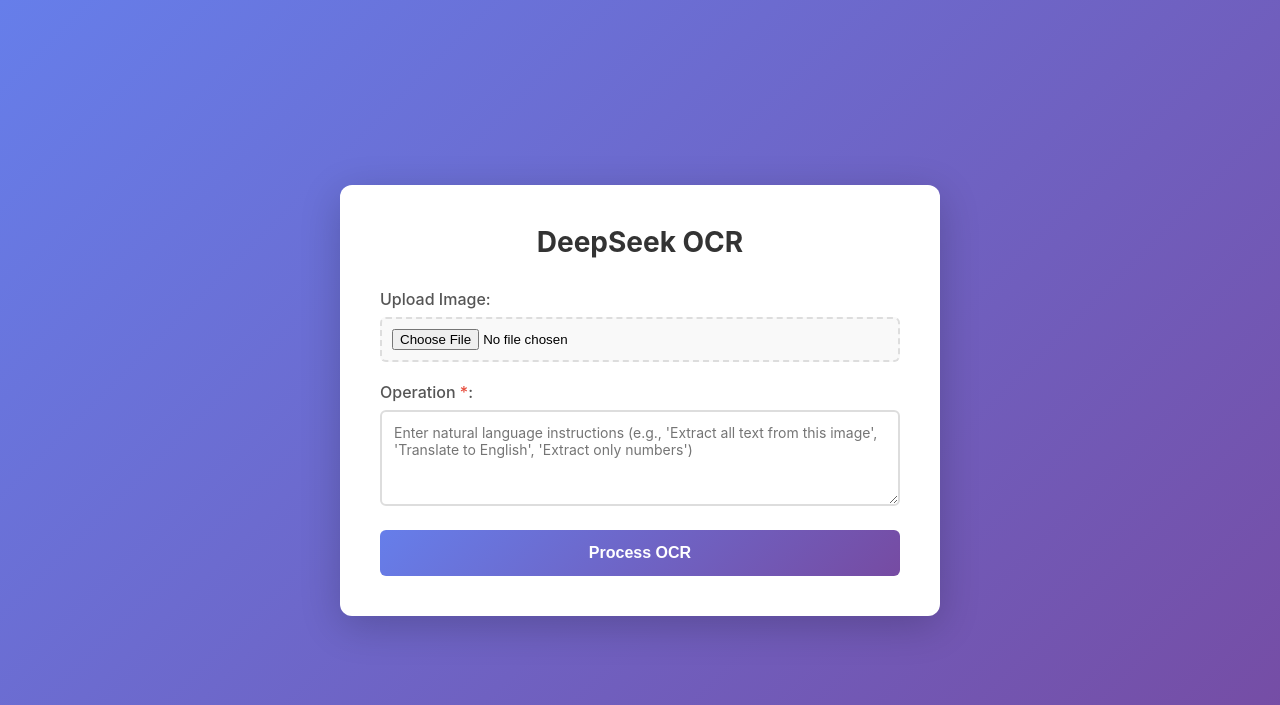
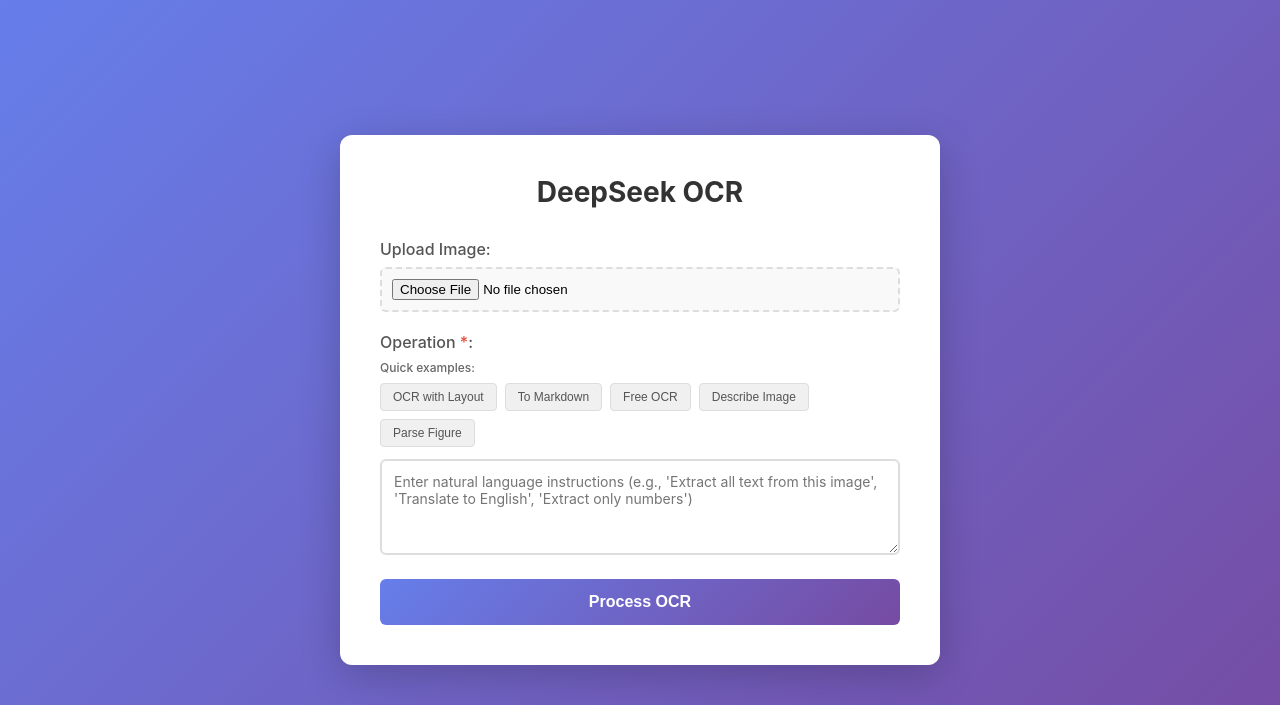
Before and after one commit to lalanikarim/deepseek-ocr, a FastAPI app: page / in a window 1280 px wide. Shown: the top 705 px of the page. Run offline with FastAPI, Linux system fonts and the light colour scheme; some libraries are stand-ins or nearby versions.

Commit message:
docs: add DeepSeek-OCR prompts section and UI examples
Signed-off-by: Karim Lalani <jimmy00784@gmail.com>

```diff
--- a/app/templates/index.html
+++ b/app/templates/index.html
@@ -179,6 +179,50 @@
         .loading.show {
             display: block;
         }
+
+        .examples-container {
+            margin-bottom: 12px;
+        }
+
+        .examples-label {
+            font-size: 12px;
+            color: #666;
+            margin-bottom: 8px;
+            font-weight: 500;
+        }
+
+        .examples-buttons {
+            display: flex;
+            flex-wrap: wrap;
+            gap: 8px;
+            margin-bottom: 8px;
+        }
+
+        .example-btn {
+            padding: 6px 12px;
+            background: #f0f0f0;
+            color: #555;
+            border: 1px solid #ddd;
+            border-radius: 4px;
+            font-size: 12px;
+            font-weight: 500;
+            cursor: pointer;
+            transition: all 0.2s;
+            width: auto;
+            flex: 0 0 auto;
+        }
+
+        .example-btn:hover {
+            background: linear-gradient(135deg, #667eea 0%, #764ba2 100%);
+            color: white;
+            border-color: #667eea;
+            transform: translateY(-1px);
+            box-shadow: 0 2px 8px rgba(102, 126, 234, 0.3);
+        }
+
+        .example-btn:active {
+            transform: translateY(0);
+        }
     </style>
 </head>
 <body>
@@ -192,6 +236,16 @@
 
             <div class="form-group">
                 <label for="operation">Operation <span style="color: #e74c3c;">*</span>:</label>
+                <div class="examples-container">
+                    <div class="examples-label">Quick examples:</div>
+                    <div class="examples-buttons">
+                        <button type="button" class="example-btn" data-prompt="<|grounding|>OCR this image.">OCR with Layout</button>
+                        <button type="button" class="example-btn" data-prompt="<|grounding|>Convert the document to markdown.">To Markdown</button>
+                        <button type="button" class="example-btn" data-prompt="Free OCR.">Free OCR</button>
+                        <button type="button" class="example-btn" data-prompt="Describe this image in detail.">Describe Image</button>
+                        <button type="button" class="example-btn" data-prompt="Parse the figure.">Parse Figure</button>
+                    </div>
+                </div>
                 <textarea
                     id="operation"
                     name="operation"
@@ -229,6 +283,17 @@
         const resultText = document.getElementById('resultText');
         const imageContainer = document.getElementById('imageContainer');
         const resultImage = document.getElementById('resultImage');
+        const operationTextarea = document.getElementById('operation');
+
+        // Add click handlers for example buttons
+        document.querySelectorAll('.example-btn').forEach(btn => {
+            btn.addEventListener('click', () => {
+                const prompt = btn.getAttribute('data-prompt');
+                operationTextarea.value = prompt;
+                operationTextarea.focus();
+            });
+        });
+
         form.addEventListener('submit', async (e) => {
             e.preventDefault();
 
```
Also changed, not shown: README.md.
